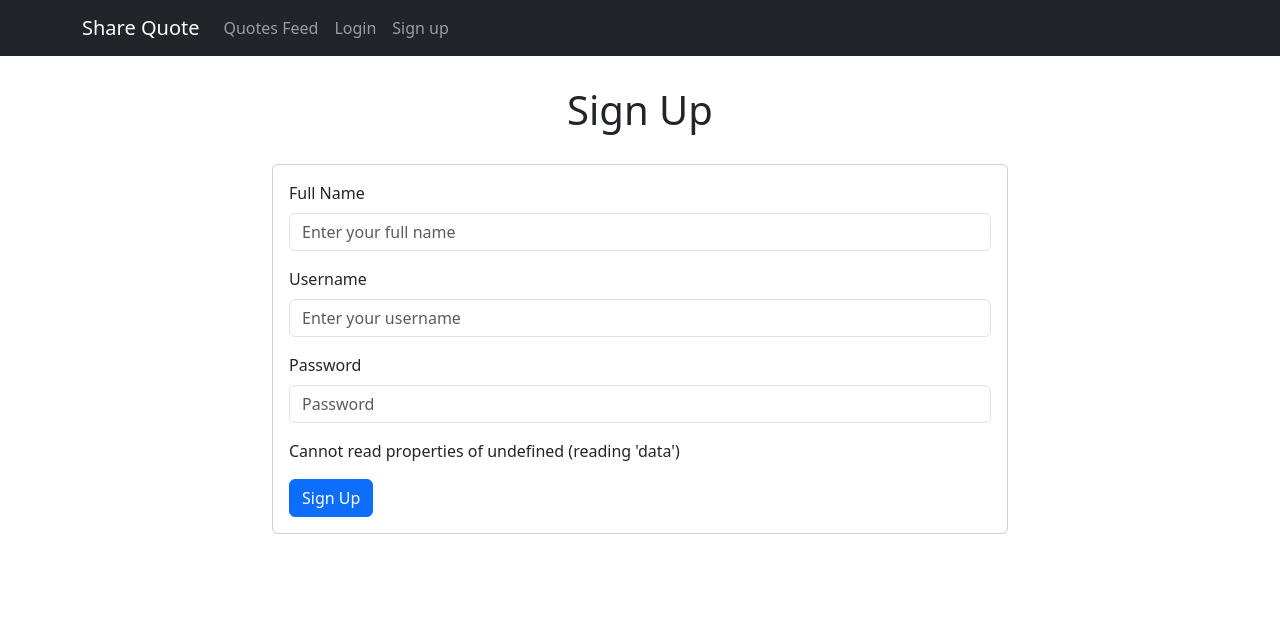
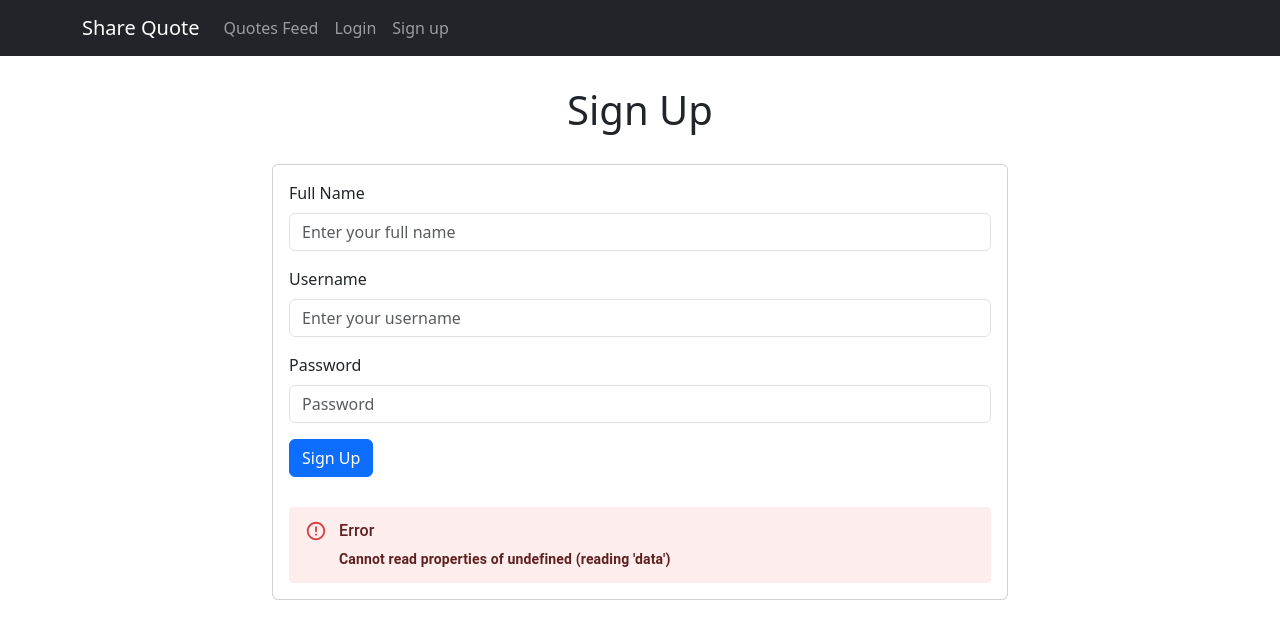
Before and after one commit to Amer-N-Sulaiman/quoteshare_frontend, a Next.js app: page /signup in a window 1280 px wide. Both pictures are taken after a click on the button "Sign Up". Shown: the top 638 px of the page. Built offline with nearby package versions, Linux system fonts and the light colour scheme; no server answers.

Commit message:
Added Nice UI For Error Handling in Login and Signup pages

```diff
--- a/pages/signup.jsx
+++ b/pages/signup.jsx
@@ -10,6 +10,9 @@ import { useEffect, useState } from 'react';
 import { useDispatch, useSelector } from 'react-redux';
 import { signup } from '../redux/features/userSlice';
 import { useRouter } from 'next/router';
+import Alert from '@mui/material/Alert';
+import AlertTitle from '@mui/material/AlertTitle';
+
 
 
 function SignUp() {
@@ -62,10 +65,13 @@ function SignUp() {
                     <Form.Control value={password} onChange={(e)=>setPassword(e.target.value)} type="password" placeholder="Password" />
                   </Form.Group>
 
-                  {error && <p>{error}</p>}
                   <Button variant="primary" onClick={handleSignup}>
                     Sign Up
                   </Button>
+                  {error && <Alert severity="error" style={{marginTop: '30px'}}>
+                      <AlertTitle>Error</AlertTitle>
+                      <strong>{error}</strong>
+                  </Alert>}
                 </Form>
 
               </Card.Body>
```
Also changed, not shown: pages/login.jsx (+7 -2 lines).
